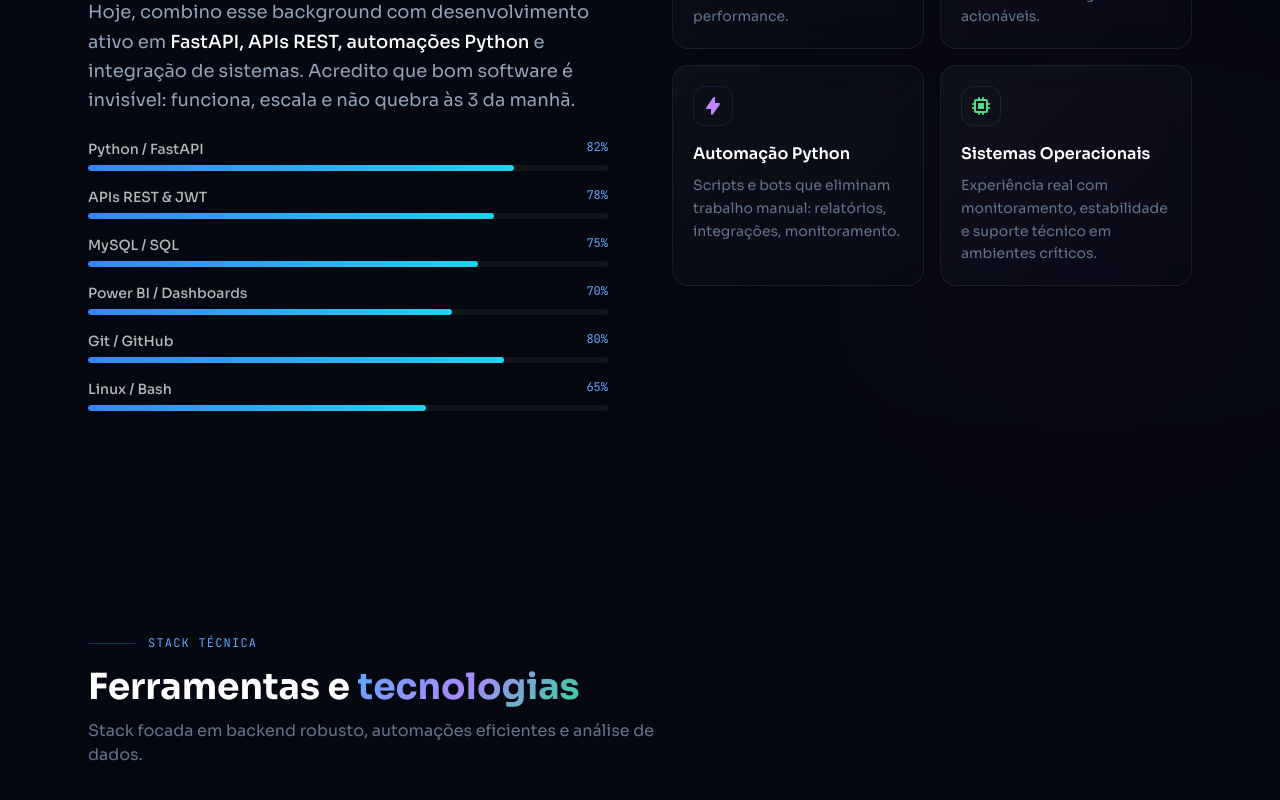
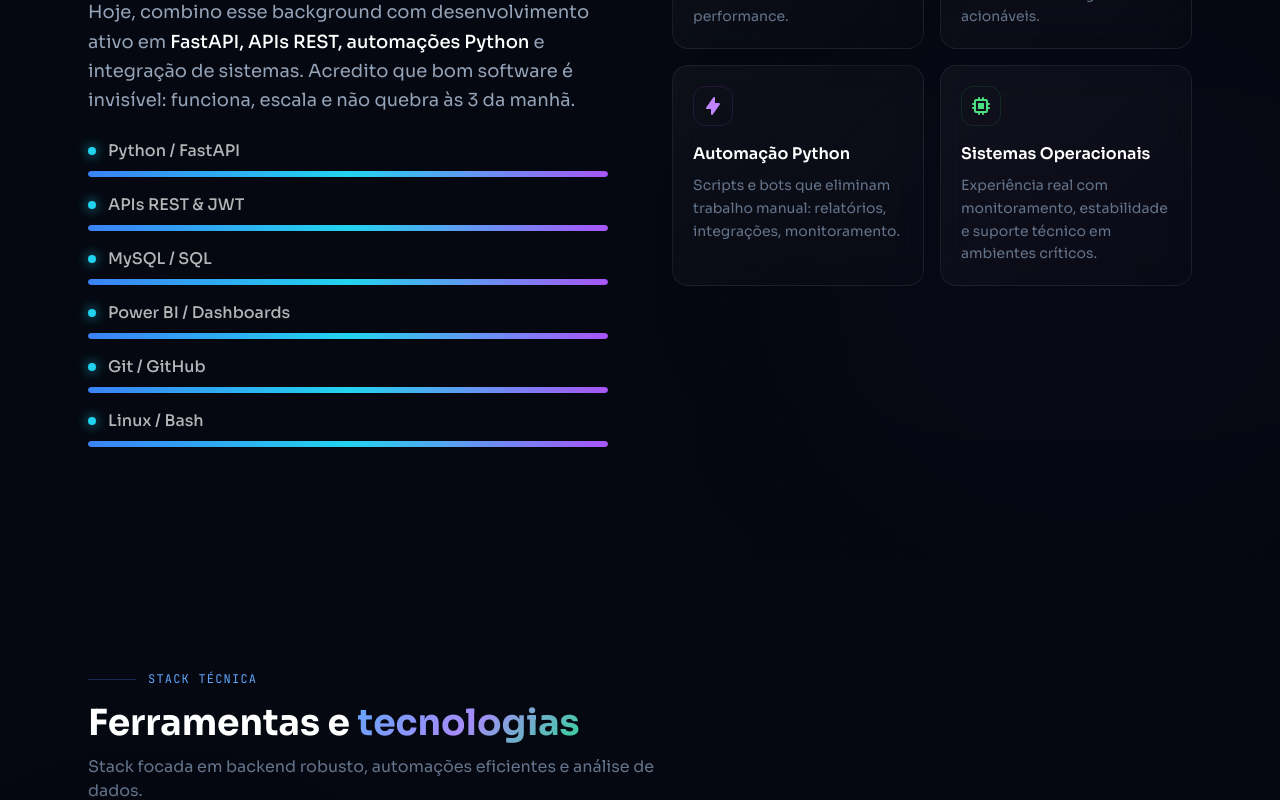
Before and after one commit to Hidan404/ronald-portfolio, a React (Vite) app: page / in a window 1280 px wide. Shown: the part 1220-2020 px from the top of the page. Built offline with nearby package versions, Linux system fonts and the light colour scheme.

Commit message:
refactor:mudar informações pessoais.

```diff
--- a/src/sections/About.jsx
+++ b/src/sections/About.jsx
@@ -38,28 +38,37 @@ const traits = [
 ]
 
 const skills = [
-  { label: 'Python / FastAPI', pct: 82 },
-  { label: 'APIs REST & JWT', pct: 78 },
-  { label: 'MySQL / SQL', pct: 75 },
-  { label: 'Power BI / Dashboards', pct: 70 },
-  { label: 'Git / GitHub', pct: 80 },
-  { label: 'Linux / Bash', pct: 65 },
+  { label: 'Python / FastAPI' },
+  { label: 'APIs REST & JWT' },
+  { label: 'MySQL / SQL' },
+  { label: 'Power BI / Dashboards' },
+  { label: 'Git / GitHub' },
+  { label: 'Linux / Bash' },
 ]
 
-function SkillBar({ label, pct, delay }) {
+function SkillBar({ label, delay }) {
   const [ref, inView] = useInView()
+
   return (
     <div ref={ref}>
-      <div className="flex justify-between text-sm mb-1.5">
-        <span className="text-white/70 font-medium">{label}</span>
-        <span className="font-mono text-blue-400 text-xs">{pct}%</span>
+      <div className="flex items-center gap-3 mb-2">
+        <div className="w-2 h-2 rounded-full bg-cyan-400 shadow-[0_0_12px_rgba(34,211,238,0.9)]" />
+
+        <span className="text-white/70 font-medium">
+          {label}
+        </span>
       </div>
+
       <div className="h-1.5 bg-white/5 rounded-full overflow-hidden">
         <motion.div
-          className="h-full bg-gradient-to-r from-blue-500 to-cyan-400 rounded-full"
+          className="h-full bg-gradient-to-r from-blue-500 via-cyan-400 to-purple-500 rounded-full"
           initial={{ width: 0 }}
-          animate={inView ? { width: `${pct}%` } : { width: 0 }}
-          transition={{ duration: 1.2, delay, ease: [0.22, 1, 0.36, 1] }}
+          animate={inView ? { width: '100%' } : { width: 0 }}
+          transition={{
+            duration: 1.2,
+            delay,
+            ease: [0.22, 1, 0.36, 1],
+          }}
         />
       </div>
     </div>
--- a/src/sections/Contact.jsx
+++ b/src/sections/Contact.jsx
@@ -9,8 +9,8 @@ const socials = [
   {
     icon: SiGithub,
     label: 'GitHub',
-    handle: '@ronalddev',
-    href: 'https://github.com',
+    handle: '@Hidan404',
+    href: 'https://github.com/Hidan404',
     color: 'text-white/70',
     bg: 'bg-white/5',
     border: 'border-white/10',
@@ -19,8 +19,8 @@ const socials = [
   {
     icon: SiLinkedin,
     label: 'LinkedIn',
-    handle: 'ronald-backend',
-    href: 'https://linkedin.com',
+    handle: 'ronaldousadev',
+    href: 'www.linkedin.com/in/ronaldousadev',
     color: 'text-blue-400',
     bg: 'bg-blue-500/8',
     border: 'border-blue-500/20',
@@ -29,8 +29,8 @@ const socials = [
   {
     icon: SiWhatsapp,
     label: 'WhatsApp',
-    handle: '+55 (xx) 9xxxx-xxxx',
-    href: 'https://wa.me/55xx',
+    handle: '+55 (94) 99144-4502',
+    href: 'https://wa.me/5594991444502',
     color: 'text-green-400',
     bg: 'bg-green-500/8',
     border: 'border-green-500/20',
@@ -46,14 +46,39 @@ export default function Contact() {
 
   const handleChange = e => setForm({ ...form, [e.target.name]: e.target.value })
 
-  const handleSubmit = (e) => {
-    e.preventDefault()
-    setLoading(true)
-    setTimeout(() => {
-      setLoading(false)
+  const handleSubmit = async (e) => {
+  e.preventDefault()
+
+  setLoading(true)
+
+  try {
+    const response = await fetch('https://formspree.io/f/xrbzkazw', {
+      method: 'POST',
+      headers: {
+        'Content-Type': 'application/json',
+        Accept: 'application/json',
+      },
+      body: JSON.stringify(form),
+    })
+
+    if (response.ok) {
       setSent(true)
-    }, 1500)
+
+      setForm({
+        name: '',
+        email: '',
+        subject: '',
+        message: '',
+      })
+    } else {
+      alert('Erro ao enviar mensagem.')
+    }
+  } catch (error) {
+    alert('Erro ao enviar formulário.')
+  } finally {
+    setLoading(false)
   }
+}
 
   return (
     <section id="contato" className="relative py-28 overflow-hidden">
@@ -97,8 +122,8 @@ export default function Contact() {
               </div>
               <div>
                 <div className="text-white/40 text-xs font-mono mb-0.5">Email</div>
-                <a href="mailto:contato@ronald.dev" className="text-white/80 hover:text-blue-400 transition-colors font-medium">
-                  contato@ronald.dev
+                <a href="mailto:ronald.dev404@gmail.com" className="text-white/80 hover:text-blue-400 transition-colors font-medium">
+                  ronald.dev404@gmail.com
                 </a>
               </div>
             </div>
--- a/src/sections/Hero.jsx
+++ b/src/sections/Hero.jsx
@@ -53,7 +53,7 @@ function TerminalWidget() {
   )
 }
 
-function StatsRow() {
+/*function StatsRow() {
   const stats = [
     { value: '12+', label: 'APIs desenvolvidas' },
     { value: '30+', label: 'Automações criadas' },
@@ -75,7 +75,7 @@ function StatsRow() {
     </div>
   )
 }
-
+*/
 export default function Hero() {
   const [wordIdx, setWordIdx] = useState(0)
 
@@ -205,7 +205,7 @@ export default function Hero() {
           </motion.div>
         </div>
 
-        <StatsRow />
+
       </div>
 
       {/* Scroll indicator */}
```
